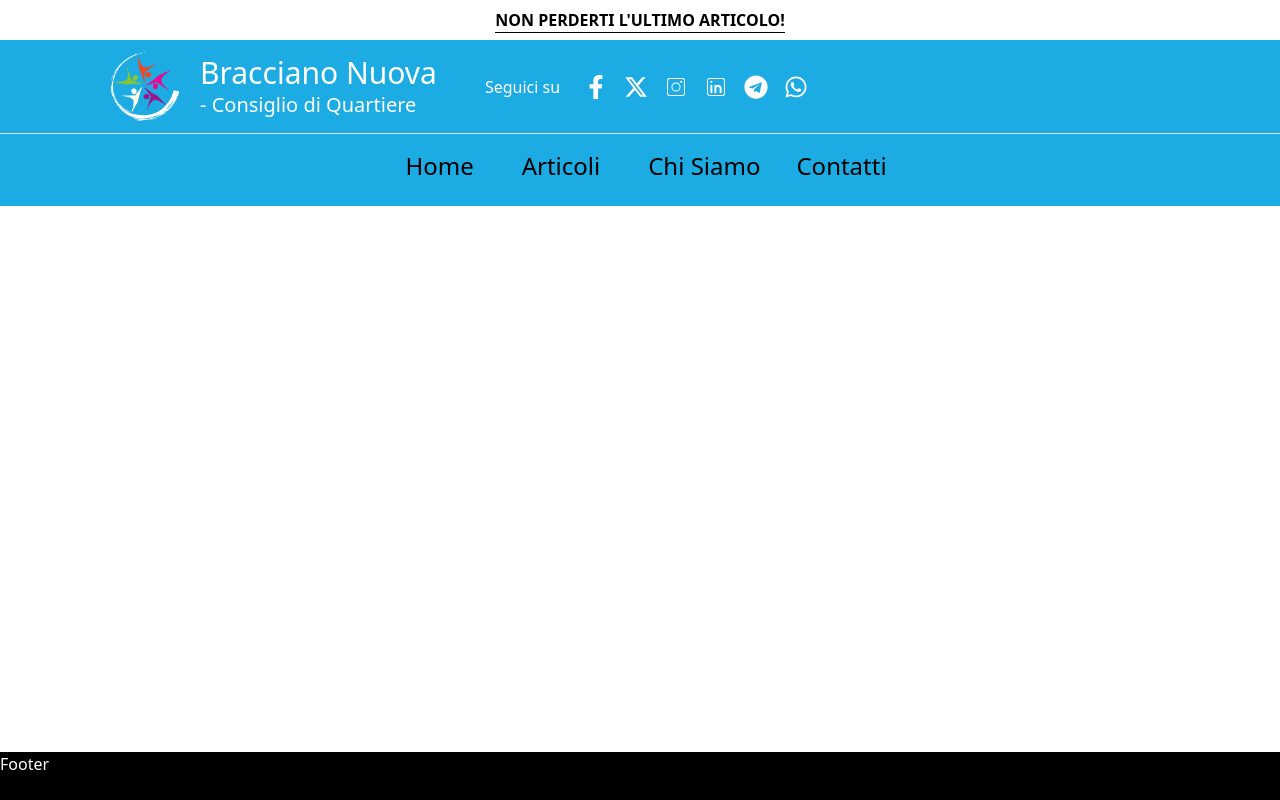
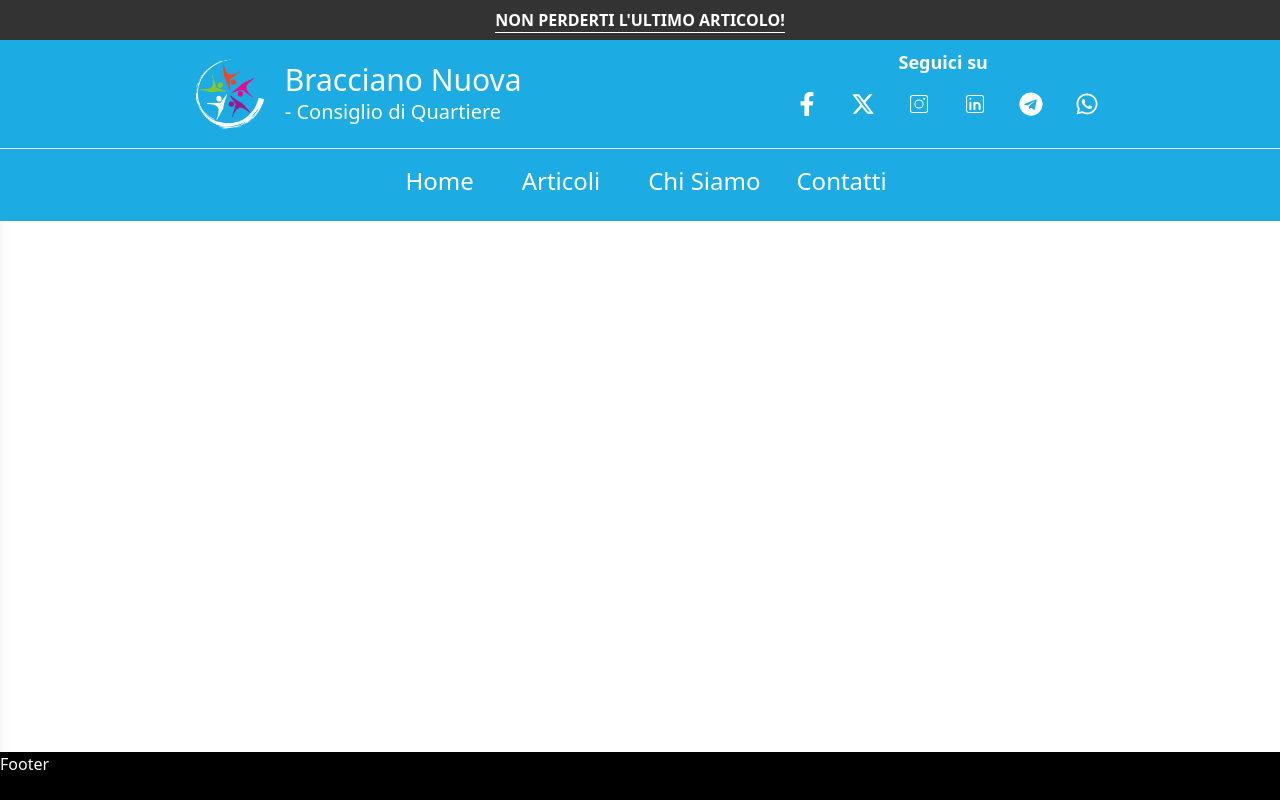
Before and after one commit to StefanHritcu/Consiglio-di-Quartiere-Bracciano-Nuova, a React (Vite) app in the folder frontend/: page /contatti in a window 1280 px wide. Built offline with nearby package versions, Linux system fonts and the light colour scheme.

Commit message:
add: responsive Header and app.jsx adjustmens

```diff
--- a/frontend/src/App.jsx
+++ b/frontend/src/App.jsx
@@ -8,7 +8,7 @@ import { HelmetProvider, Helmet } from "react-helmet-async";
 
 const ToggleMenu = lazy(() => import("./components/toggleMenu/ToggleMenu"));
 const AboutUs = lazy(() => import("./components/aboutUs/AboutUs"));
-const ContactUs = lazy(() => import("./components/contactUs/ContactUs"));
+const Contatti = lazy(() => import("./components/contatti/Contatti"));
 
 function App() {
   const onRenderApp = (
@@ -99,19 +99,19 @@ function App() {
               }
             />
             <Route
-              path="/contactus"
+              path="/contatti"
               element={
-                <Suspense fallback={<div>Loading Contact Us...</div>}>
-                  <Profiler id="Contact Us" onRender={onRenderApp}>
+                <Suspense fallback={<div>Caricamento dei Contatti...</div>}>
+                  <Profiler id="Contatti" onRender={onRenderApp}>
                     <Helmet>
-                      {/* Metadati specifici per la pagina Contact Us */}
-                      <title>Contact Us - 4Dev Shop</title>
+                      {/* Metadati specifici per la pagina Contatti */}
+                      <title>Contatti - Bracciano</title>
                       <meta
                         name="description"
-                        content="Browse through out contact us"
+                        content="Browse through out Contatti"
                       />
                     </Helmet>
-                    <ContactUs />
+                    <Contatti />
                   </Profiler>
                 </Suspense>
               }
--- /dev/null
+++ b/frontend/src/components/contatti/Contatti.jsx
@@ -0,0 +1,11 @@
+function Contatti() {
+  return (
+    <>
+      <div className="mt-44 ">
+        <h1>Contatti</h1>
+      </div>
+    </>
+  );
+}
+
+export default Contatti;
--- a/frontend/src/components/header/Header.jsx
+++ b/frontend/src/components/header/Header.jsx
@@ -4,9 +4,6 @@ import { Link, useLocation } from "react-router-dom";
 import { IoClose } from "react-icons/io5";
 import { useDispatch, useSelector } from "react-redux";
 import { setIsOpen } from "../../redux/slices/mainSlice";
-import { FiBox } from "react-icons/fi";
-import { TbArrowBack } from "react-icons/tb";
-import { FaStar } from "react-icons/fa6";
 import { useState, useEffect, useRef } from "react";
 import { useSpring, animated } from "@react-spring/web";
 
@@ -65,14 +62,15 @@ function Header() {
           <animated.section
             ref={cavolo1Ref}
             style={cavolo1Spring}
-            className="bg-white text-black font-semibold text-center py-2"
+            className="bg-coloreScuro
+             text-white font-semibold text-center py-2"
           >
             <a
               className="inline-block h-8"
               href="#TODO"
               aria-label="New release announcement"
             >
-              <p className="border-b border-black hover:text-primary">
+              <p className="border-b border-white hover:border-blue-800 hover:text-primary active:text-secondary active:border-secondary transition-transform duration-3000 hover:scale-105">
                 NON PERDERTI L&apos;ULTIMO ARTICOLO!
               </p>
             </a>
@@ -80,7 +78,7 @@ function Header() {
 
           {/* RESPONSIVE HEADER LAYOUT */}
           <section
-            className={`flex justify-start items-center transform-transition duration-1000 ${
+            className={`flex justify-start items-center xl:justify-around transform-transition duration-1000 ${
               scrollingDown ? "mx-6" : "mx-2"
             } ${scrollingDown ? "xl:mx-26" : "xl:mx-20"}`}
           >
@@ -91,9 +89,9 @@ function Header() {
                 aria-label={isOpenStatus ? "Close menu" : "Open menu"}
               >
                 {isOpenStatus ? (
-                  <IoClose className="w-10 h-10 m-1" />
+                  <IoClose className="w-10 h-10 m-1 text-white" />
                 ) : (
-                  <RxHamburgerMenu className="w-10 h-10 m-1" />
+                  <RxHamburgerMenu className="w-10 h-10 m-1 text-white" />
                 )}
               </button>
             </nav>
@@ -101,7 +99,7 @@ function Header() {
             {/* LOGO */}
             <Link to="/" className="flex justify-center ml-6 items-center">
               <img src={Logo} className="w-20 h-auto py-2" alt="Logo image" />
-              <h1 className="text-white text-3xl ml-4">
+              <h1 className="text-white text-2xl md:text-3xl ml-4">
                 Bracciano Nuova
                 <span className="hidden lg:block text-xl">
                   - Consiglio di Quartiere
@@ -110,49 +108,64 @@ function Header() {
             </Link>
 
             {/* SOCIAL LINKS TABLET AND LAPTOP */}
-            <nav className="hidden md:block">
-              <div className="flex text-white ml-12">
-                <p>Seguici su</p>
-                <div className="flex justify-between items-center ml-4">
+            <nav
+              className="hidden md:block mb-6"
+              aria-label="Social Media Links"
+            >
+              <div className="flex flex-col justify-center items-center text-white ml-6 md:ml-20">
+                <p className="py-2 text-lg font-semibold">Seguici su</p>
+                <div className="flex justify-between items-center ml-2">
                   <a
-                    href="www.facebook.com"
-                    className="bg-primary test-white text-2xl mx-2"
+                    href="https://www.facebook.com"
+                    className="bg-primary text-white text-2xl mx-2 p-2 rounded-full"
                     target="_blank"
+                    rel="noopener noreferrer"
+                    aria-label="Facebook"
                   >
                     <FaFacebookF />
                   </a>
                   <a
-                    href="www.twitter.com"
-                    className="bg-primary test-white text-2xl mx-2"
+                    href="https://www.twitter.com"
+                    className="bg-primary text-white text-2xl mx-2 p-2 rounded-full"
                     target="_blank"
+                    rel="noopener noreferrer"
+                    aria-label="Twitter"
                   >
                     <FaXTwitter />
                   </a>
                   <a
-                    href="www.instagram.com"
-                    className="bg-primary test-white text-2xl mx-2"
+                    href="https://www.instagram.com"
+                    className="bg-primary text-white text-2xl mx-2 p-2 rounded-full"
                     target="_blank"
+                    rel="noopener noreferrer"
+                    aria-label="Instagram"
                   >
                     <CiInstagram />
                   </a>
                   <a
-                    href="www.linkedin.com"
-                    className="bg-primary test-white text-2xl mx-2"
+                    href="https://www.linkedin.com"
+                    className="bg-primary text-white text-2xl mx-2 p-2 rounded-full"
                     target="_blank"
+                    rel="noopener noreferrer"
+                    aria-label="LinkedIn"
                   >
                     <CiLinkedin />
                   </a>
                   <a
-                    href="www.telegram.com"
-                    className="bg-primary test-white text-2xl mx-2"
+                    href="https://www.telegram.com"
+                    className="bg-primary text-white text-2xl mx-2 p-2 rounded-full"
                     target="_blank"
+                    rel="noopener noreferrer"
+                    aria-label="Telegram"
                   >
                     <FaTelegram />
                   </a>
                   <a
-                    href="www.whatsapp.com"
-                    className="bg-primary test-white text-2xl mx-2"
+                    href="https://www.whatsapp.com"
+                    className="bg-primary text-white text-2xl mx-2 p-2 rounded-full"
                     target="_blank"
+                    rel="noopener noreferrer"
+                    aria-label="WhatsApp"
                   >
                     <FaWhatsapp />
                   </a>
@@ -164,10 +177,10 @@ function Header() {
         <hr />
         {/* SECOND HEADER ROW OF VARIOUS LINKS */}
         <div className="hidden xl:block py-2 mb-2">
-          <nav className="flex justify-center items-center">
+          <nav className="flex justify-center text-white items-center">
             <Link
               className={`group flex justify-between items-center py-2 mx-6 ${
-                location.pathname === "/" ? "border-b-2 border-yellow-500" : ""
+                location.pathname === "/" ? "border-b-2 border-secondary" : ""
               }`}
               aria-label="Go to Homepage"
               to="/"
@@ -179,7 +192,7 @@ function Header() {
             <Link
               className={`group flex justify-between items-center py-2 mx-6 ${
                 location.pathname === "/shop"
-                  ? "border-b-2 border-yellow-500"
+                  ? "border-b-2 border-secondary"
                   : ""
               }`}
               aria-label="Go to Articoli"
@@ -193,7 +206,7 @@ function Header() {
             <Link
               className={`group flex justify-between items-center py-2 mx-6 ${
                 location.pathname === "/aboutus"
-                  ? "border-b-2 border-yellow-500"
+                  ? "border-b-2 border-secondary"
                   : ""
               }`}
               aria-label="Go to Chi Siamo"
@@ -207,7 +220,7 @@ function Header() {
             <Link
               className={`group flex justify-between items-center py-2 mx-3 ${
                 location.pathname === "/contactus"
-                  ? "border-b-2 border-yellow-500"
+                  ? "border-b-2 border-secondary"
                   : ""
               }`}
               aria-label="Go to Contatti"
@@ -220,7 +233,7 @@ function Header() {
           </nav>
         </div>
         {/* SOCIAL LINKS ONLY FOR MOBILE */}
-        <nav className="md:hidden">
+        <nav className="md:hidden py-2">
           <div className="flex text-white ml-12">
             <p>Seguici su</p>
             <div className="flex justify-between items-center ml-4">
--- a/frontend/src/components/toggleMenu/ToggleMenu.jsx
+++ b/frontend/src/components/toggleMenu/ToggleMenu.jsx
@@ -6,26 +6,41 @@ import { setIsOpen } from "../../redux/slices/mainSlice";
 function ToggleMenu() {
   const isOpenStatus = useSelector((state) => state.forDev.isOpen);
   const dispatch = useDispatch();
+
   const onClickSelectLinkAndCloseToggleMenu = () => {
     dispatch(setIsOpen(!isOpenStatus));
   };
 
+  const handleClickOutside = (e) => {
+    // Se il click non è all'interno dell'aside, chiudere il menu
+    if (e.target.closest("aside") === null) {
+      dispatch(setIsOpen(false));
+    }
+  };
+
   return (
+    <div
+      className={`fixed inset-0 z-40 transition-opacity duration-500 ${
+        isOpenStatus ? "bg-black/50" : "bg-transparent pointer-events-none"
+      }`}
+      aria-hidden={!isOpenStatus}
+      onClick={handleClickOutside} // Gestore per chiudere il menu al clic esterno
+    >
       <aside
-      className="h-2/3 w-2/3 z-30 p-8 fixed top-32 left-0 bg-white"
+        className={`h-screen w-2/3 z-50 p-8 fixed top-0 left-0 bg-white shadow-lg transition-transform duration-500 ease-in-out ${
+          isOpenStatus ? "translate-x-0 top-36" : "-translate-x-full"
+        }`}
         style={{
-        transform: isOpenStatus ? "translateX(0)" : "translateX(-100%)",
           transition: "transform 0.3s ease-in-out",
         }}
-      role="navigation"
         aria-label="Main Navigation"
       >
-      <nav>
-        <ul>
+        <nav role="navigation" aria-labelledby="toggle-menu">
+          <ul id="toggle-menu" className="space-y-4 mt-6 sm-mt-2 xl:mt-14">
             <li>
               <Link
-              className="group flex justify-between items-center py-2"
-              to=""
+                className="group flex justify-between items-center py-2 hover:text-violet-600 transition-transform duration-300 hover:scale-105"
+                to="/"
                 aria-label="Go to Home"
                 onClick={onClickSelectLinkAndCloseToggleMenu}
               >
@@ -35,66 +50,49 @@ function ToggleMenu() {
                 <MdKeyboardArrowRight className="w-6 h-6" />
               </Link>
             </li>
-          <hr />
             <li>
               <Link
-              className="group flex justify-between items-center py-2"
-              to="/shop"
-              aria-label="Go to Shop"
+                className="group flex justify-between items-center py-2 hover:text-violet-600 transition-transform duration-300 hover:scale-105"
+                to="/articoli"
+                aria-label="Go to Articoli"
                 onClick={onClickSelectLinkAndCloseToggleMenu}
               >
                 <h2 className="text-2xl transition-transform duration-300 group-hover:scale-105">
-                Shop
+                  Articoli
                 </h2>
                 <MdKeyboardArrowRight className="w-6 h-6" />
               </Link>
             </li>
-          <hr />
             <li>
               <Link
-              className="group flex justify-between items-center py-2"
-              to="/aboutus"
-              aria-label="Go to About Us"
+                className="group flex justify-between items-center py-2 hover:text-violet-600 transition-transform duration-300 hover:scale-105"
+                to="/chisiamo"
+                aria-label="Go to Chi Siamo"
                 onClick={onClickSelectLinkAndCloseToggleMenu}
               >
                 <h2 className="text-2xl transition-transform duration-300 group-hover:scale-105">
-                About Us
+                  Chi Siamo
                 </h2>
                 <MdKeyboardArrowRight className="w-6 h-6" />
               </Link>
             </li>
-          <hr />
             <li>
               <Link
-              className="group flex justify-between items-center py-2"
-              to="/contactus"
-              aria-label="Go to Contact Us"
+                className="group flex justify-between items-center py-2 hover:text-violet-600 transition-transform duration-300 hover:scale-105"
+                to="/contatti"
+                aria-label="Go to Contatti"
                 onClick={onClickSelectLinkAndCloseToggleMenu}
               >
                 <h2 className="text-2xl transition-transform duration-300 group-hover:scale-105">
-                Contact Us
+                  Contatti
                 </h2>
                 <MdKeyboardArrowRight className="w-6 h-6" />
               </Link>
             </li>
-          <hr />
-          <li>
-            <Link
-              className="group flex justify-between mt-22 items-center py-2"
-              to="/login"
-              aria-label="Go to Log In"
-              onClick={onClickSelectLinkAndCloseToggleMenu}
-            >
-              <h2 className="text-2xl transition-transform duration-300 group-hover:scale-105">
-                Log In
-              </h2>
-              <MdKeyboardArrowRight className="w-6 h-6" />
-            </Link>
-          </li>
-          <hr />
           </ul>
         </nav>
       </aside>
+    </div>
   );
 }
 
--- a/frontend/tailwind.config.js
+++ b/frontend/tailwind.config.js
@@ -12,6 +12,8 @@ export default {
       },
       colors: {
         primary: "#1cabe2",
+        secondary: "#fff4b3",
+        coloreScuro: "#333333",
       },
     },
   },
```
Also changed, not shown: frontend/src/components/contactUs/ContactUs.jsx (deleted, +0 -9 lines). Lines whose indentation alone changed are shown as unchanged.
